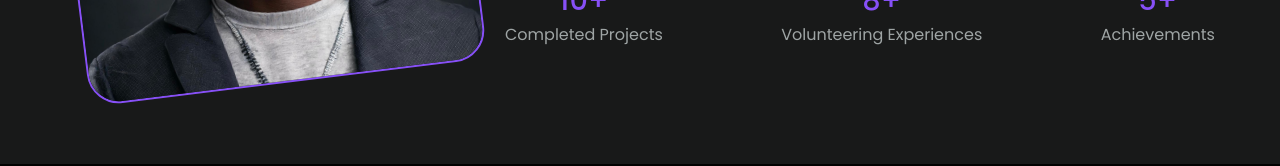
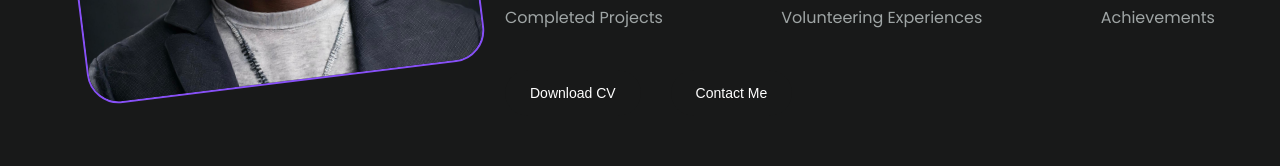
Before and after one commit to ruwinikularathne/My-Portfolio, a React (Create React App) app: page / in a window 1280 px wide. Shown: the part 1009-1175 px from the top of the page. Built offline with nearby package versions, Linux system fonts and the light colour scheme.

Commit message:
added about page buttons

```diff
--- a/src/components/About/About.css
+++ b/src/components/About/About.css
@@ -55,6 +55,14 @@
     color:  var(--color-muted);
 }
 
+
+#about .about_info_bottom{
+    margin-top: 40px;
+    display: flex;
+    align-items: center;
+    gap: 30px;
+}
+
 @media (max-width: 850px) {
     #about .about_container {
         grid-template-columns: 100%;
--- a/src/components/About/index.jsx
+++ b/src/components/About/index.jsx
@@ -34,6 +34,12 @@ const About = () => {
                             <p>Achievements</p>
                         </div>
                     </div>
+
+                    <div className="about_info_bottom">
+                            <button className='btn'>Download CV</button>
+                            <button className='btn'>Contact Me</button>
+                        </div>
+
                 </div>
             </div>
         </section>
```
